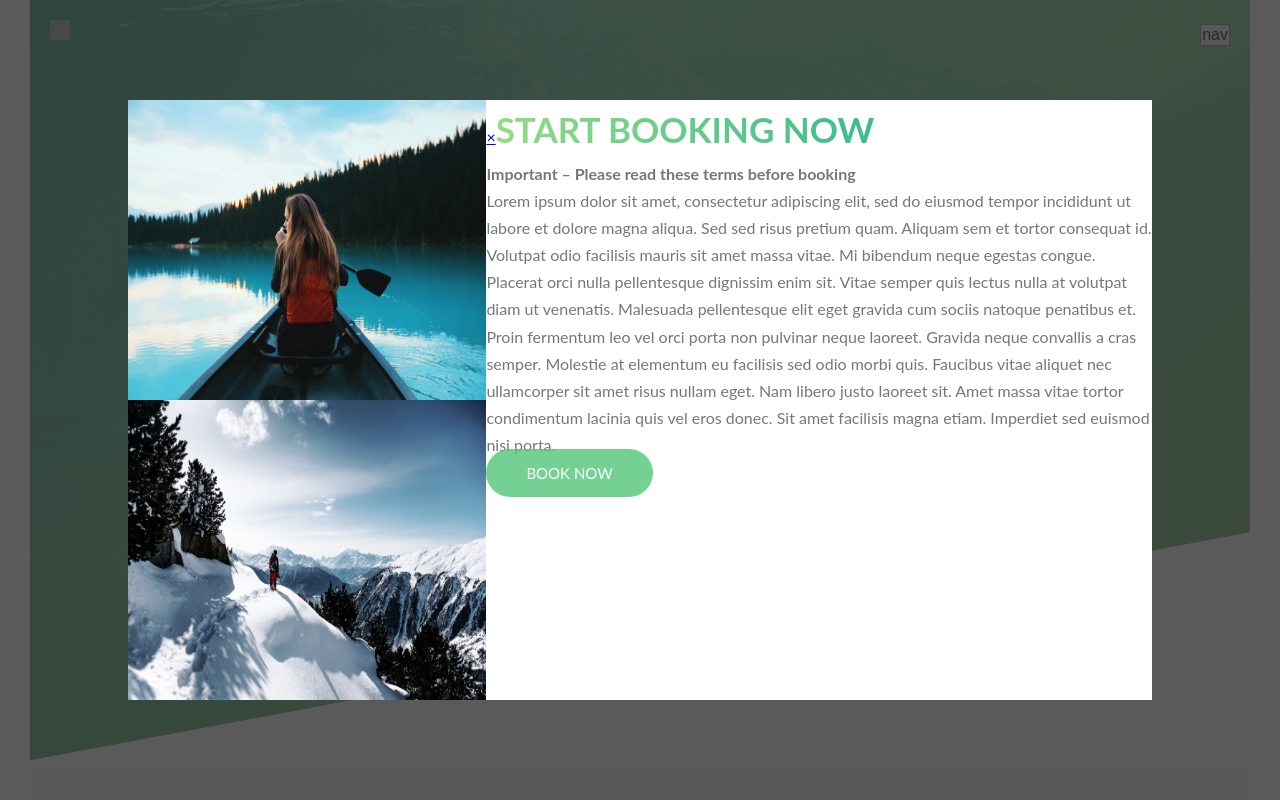
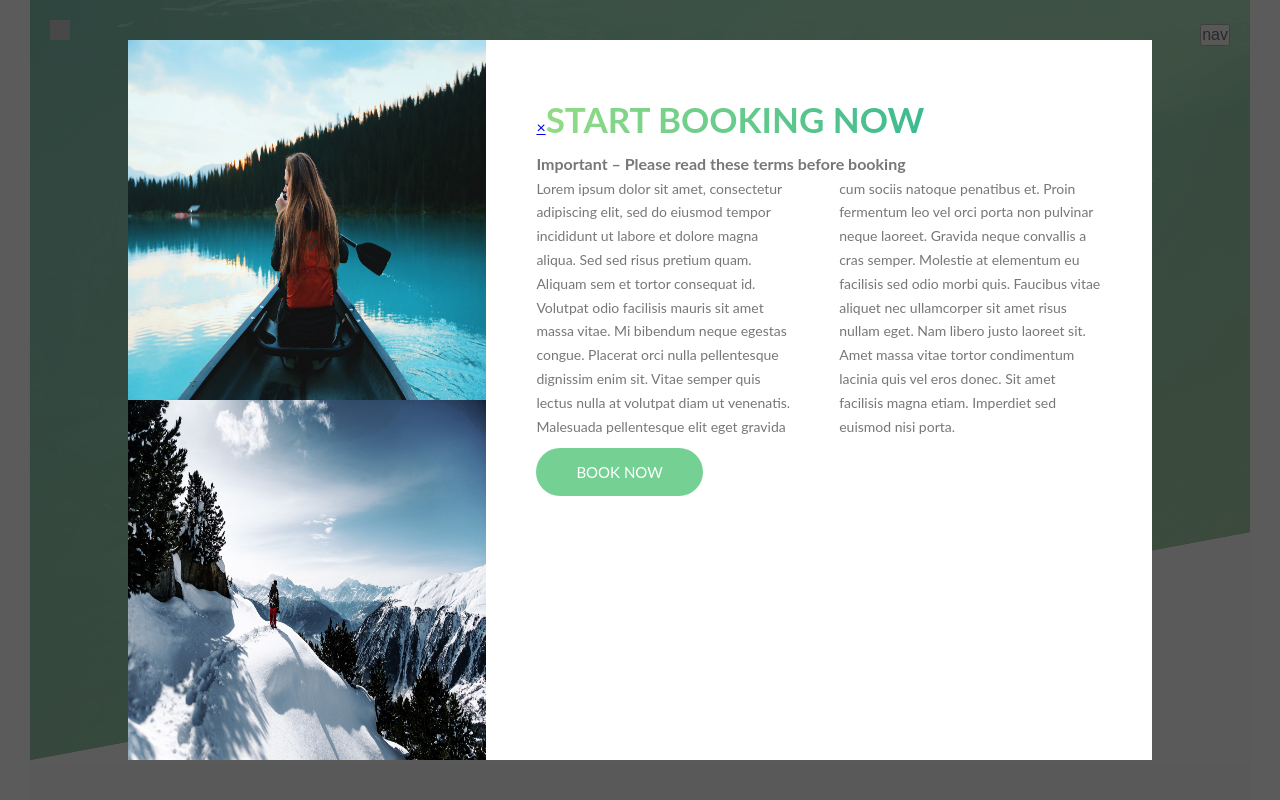
Before and after one commit to feelgeel/natour-react, a React (Create React App) app: page / in a window 1280 px wide. Shown: the top 800 px of the page. Built offline with nearby package versions, Linux system fonts and the light colour scheme; grey boxes are pictures that could not be loaded.

Commit message:
css popups

```diff
--- a/src/natour/css/natour.css
+++ b/src/natour/css/natour.css
@@ -860,7 +860,7 @@ body {
 }
 .popups-content {
   width: 80%;
-  height: 75%;
+  height: 90%;
   background-color: white;
   display: -webkit-box;
   display: -ms-flexbox;
@@ -880,6 +880,7 @@ body {
 .popups-right {
   width: 65%;
   height: 100%;
+  padding: 5rem;
 }
 .popups-img-1, .popups-img-2 {
   width: 100%;
@@ -890,3 +891,13 @@ body {
   top: 0;
   left: 0;
 }
+.popups-text {
+  -webkit-column-count: 2;
+     -moz-column-count: 2;
+          column-count: 2;
+  -webkit-column-gap: 4rem;
+     -moz-column-gap: 4rem;
+          column-gap: 4rem;
+  font-size: 1.4rem;
+  margin-bottom: 2rem;
+}
--- a/src/natour/popups/Popups.jsx
+++ b/src/natour/popups/Popups.jsx
@@ -12,7 +12,7 @@ export default function Popups() {
             <div className="popups-right">
                     <a href="#section-tours" class="popups-close">&times;</a>
                     <h2 class="h-secondary">Start booking now</h2>
-                    <h3 class="heading-tertiary u-margin-bottom-small">Important &ndash; Please read these terms before booking</h3>
+                    <h3 class="heading-tertiary">Important &ndash; Please read these terms before booking</h3>
                     <p class="popups-text">
                         Lorem ipsum dolor sit amet, consectetur adipiscing elit, sed do eiusmod tempor incididunt ut labore et dolore magna aliqua.
                         Sed sed risus pretium quam. Aliquam sem et tortor consequat id. Volutpat odio facilisis mauris sit
--- a/src/natour/popups/popups.scss
+++ b/src/natour/popups/popups.scss
@@ -10,7 +10,7 @@
     align-items: center;
     &-content{
         width:80%;
-        height:75%;
+        height:90%;
         background-color: white;
         display: flex;
     }
@@ -23,6 +23,7 @@
     &-right{
         width: 65%;
         height: 100%;
+        padding: 5rem;
     }
     &-img-1,&-img-2{
         width:100%;
@@ -31,4 +32,10 @@
     &-close{
        @include position;
         }
+        &-text{
+            column-count: 2;
+            column-gap: 4rem;
+            font-size: 1.4rem;
+            margin-bottom: 2rem;
+        }
 }
```
Also changed, not shown: 1 other file (tests, documents, lock files or other folders).
